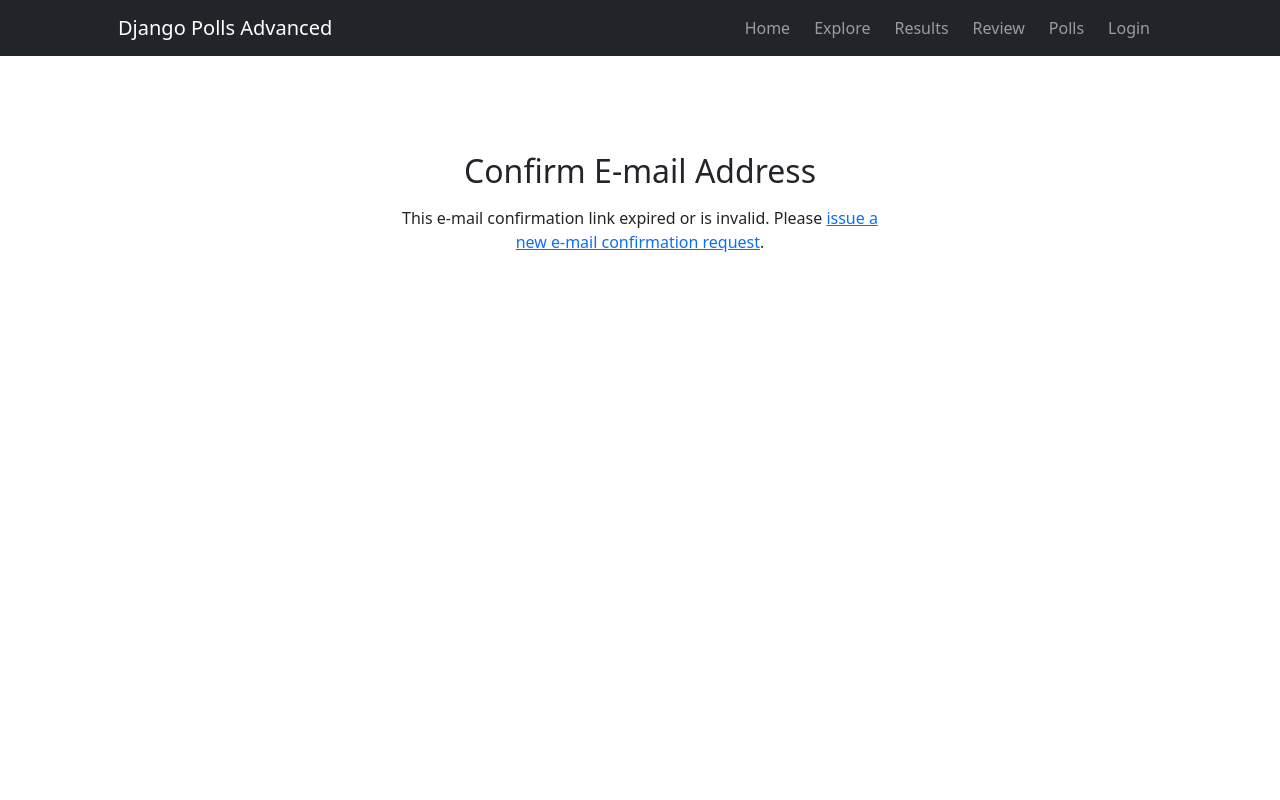
After one commit to DirectDuck/django_quiz_app, a Django app: template templates/account/email_confirm.html in a window 1280 px wide. The commit adds this page. Run offline with Django 3.2, Linux system fonts and the light colour scheme; the template is opened without the code that fills it, so the values that code supplies are empty; some libraries are stand-ins or nearby versions.

Commit message:
email confirmation template adapted

```diff
--- a/config/settings/base.py
+++ b/config/settings/base.py
@@ -4,8 +4,11 @@ from pathlib import Path
 import environ
 
 
+# Reading .env
+
 env = environ.Env()
 environ.Env.read_env()
+
 
 BASE_DIR = Path(__file__).resolve().parent.parent.parent
 
--- /dev/null
+++ b/templates/account/email_confirm.html
@@ -0,0 +1,33 @@
+{% extends '_base.html' %}
+
+{% load crispy_forms_tags %}
+{% load account %}
+
+
+{% block title %}Email Confirmation | DPA{% endblock title %}
+
+{% block content %}
+<div class="row gx-5 justify-content-center">
+    <div class="col-lg-8 col-xl-6">
+        <div class='text-center'>
+            <h2>Confirm E-mail Address</h2>
+        </div>
+
+        {% if confirmation %}
+            {% user_display confirmation.email_address.user as user_display %}
+            <p class='text-center mt-3'>Please confirm that <a href="mailto:{{ confirmation.email_address.email }}">{{ confirmation.email_address.email }}</a> is an e-mail address for user {{ user_display }}.</p>
+
+            <form method="post" class="my-4">{% csrf_token %}
+                {{ form|crispy }}
+                <div class="d-flex justify-content-center">
+                    <button class="btn btn-outline-primary" type="submit">Confirm</button>
+                </div>
+            </form>
+        {% else %}
+            {% url 'account_email' as email_url %}
+            <p class='text-center mt-3'>This e-mail confirmation link expired or is invalid. Please <a href="{{ email_url }}">issue a new e-mail confirmation request</a>.</p>
+        {% endif %}
+
+    </div>
+</div>
+{% endblock content %}
--- a/templates/account/logout.html
+++ b/templates/account/logout.html
@@ -3,7 +3,7 @@
 {% load crispy_forms_tags %}
 
 
-{% block title %}Log In | DPA{% endblock title %}
+{% block title %}Log out | DPA{% endblock title %}
 
 {% block content %}
 <div class="row gx-5 justify-content-center">
```
